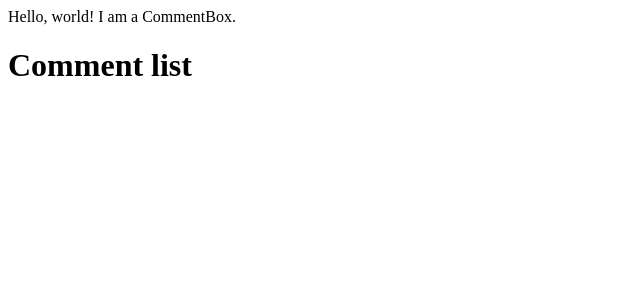
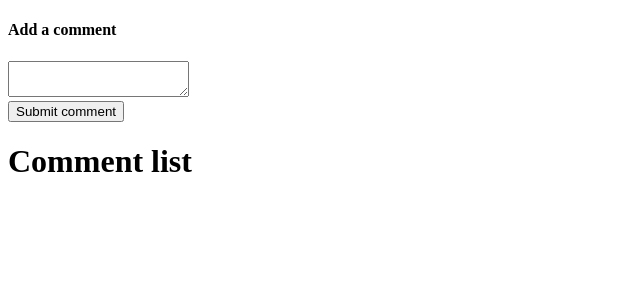
Before and after one commit to AleksMarinova/react-testing, a React (Create React App) app: page / in a window 1280 px wide. Shown: the top 300 px of the page, without its empty margins (0-640 px from the left). Built offline with nearby package versions, Linux system fonts and the light colour scheme.

Commit message:
added comment box component

```diff
--- a/src/components/CommentBox.js
+++ b/src/components/CommentBox.js
@@ -1,9 +1,18 @@
-const CommentBox = () => {
-  return (
-    <div className="commentBox">
-      Hello, world! I am a CommentBox.
-    </div>
-  );
+import React from 'react'
+
+class commentBox extends React.Component {
+  render(){
+    return (
+      <form>
+        <h4>Add a comment</h4>
+        <textarea />
+        <div>
+        <button>Submit comment</button>
+        </div>
+
+      </form>
+    )
+  }
 }
 
-export default CommentBox;
+export default commentBox
```
